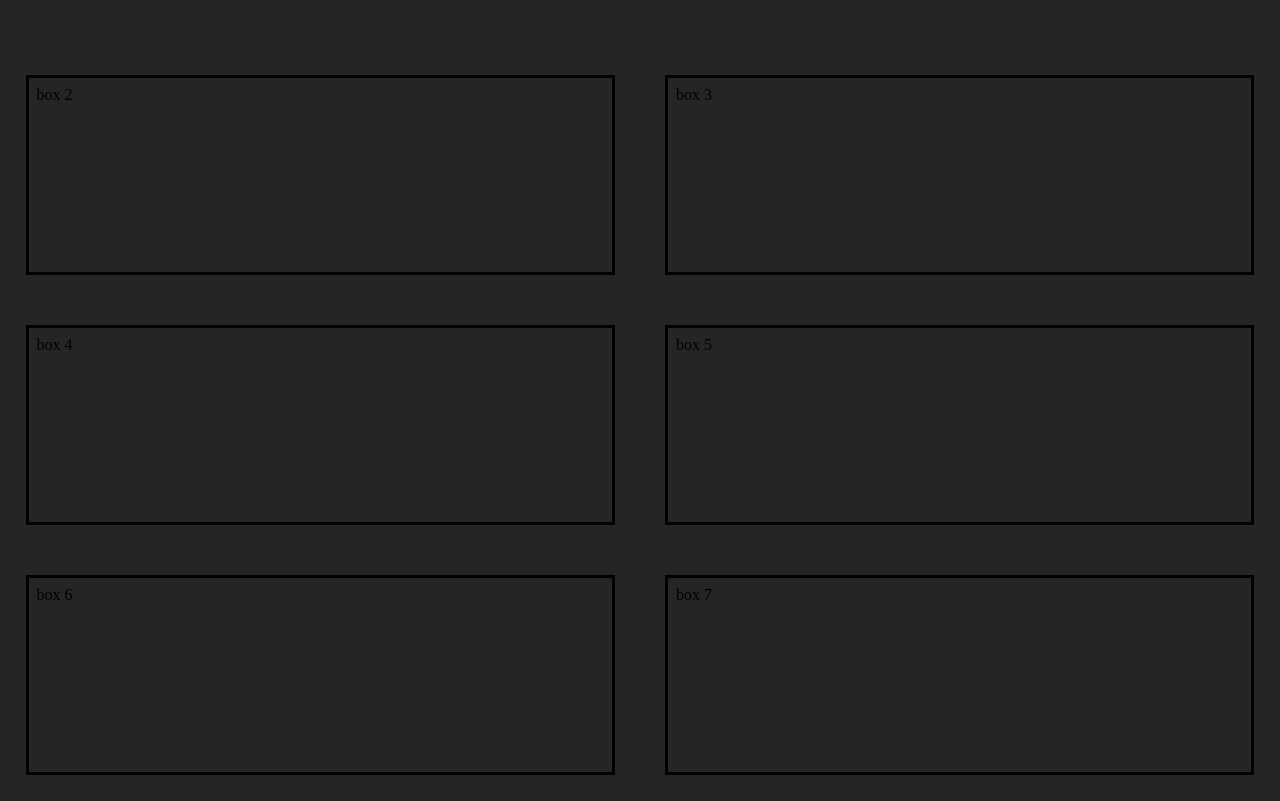
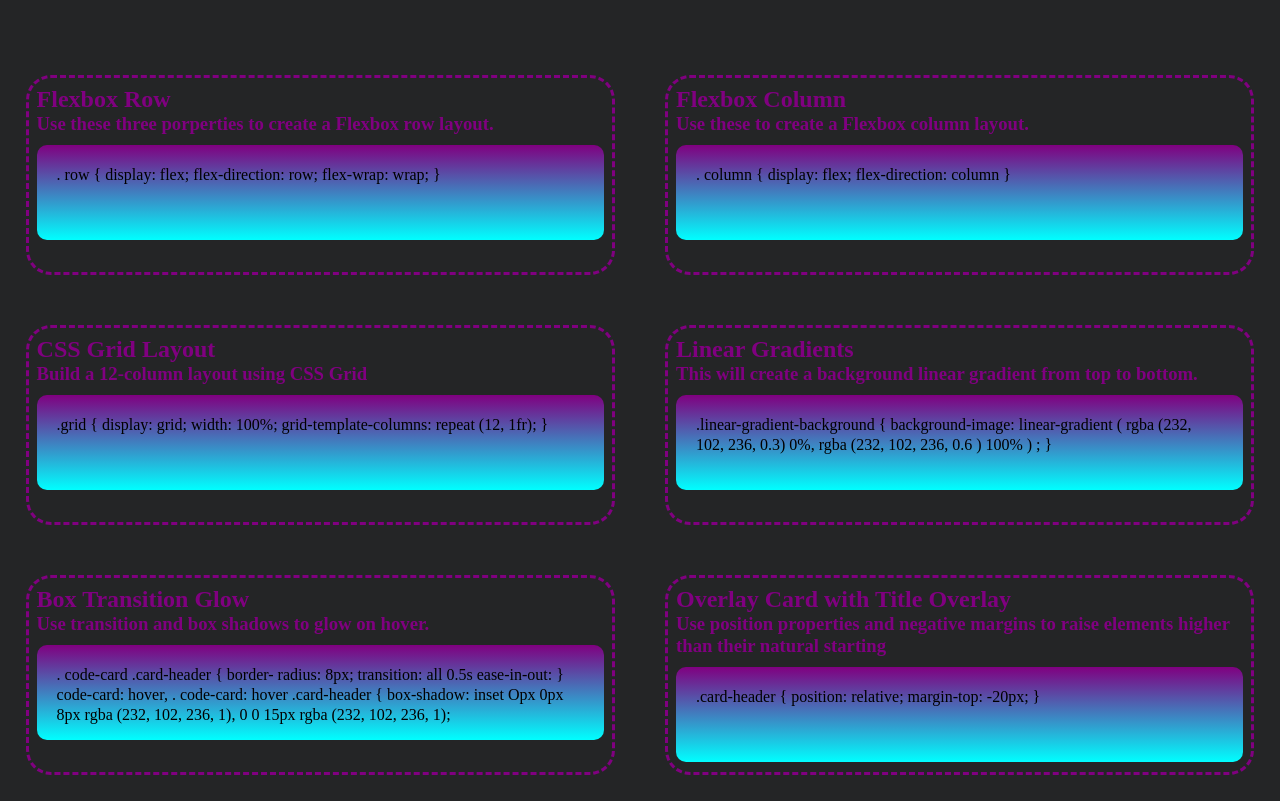
Before and after one commit to LuisM1874/CSS-Project, a plain HTML site: page index.html in a window 1280 px wide. Drawn offline with Linux system fonts and the light colour scheme.

Commit message:
added-text

```diff
--- a/index.html
+++ b/index.html
@@ -9,22 +9,87 @@
 </head>
 
 <body>
- <div id="box1"></div>
-    <div id="grid">
 
-        <div class="box-outlines" id="box2"> box 2</div>
+  <div id="box1"></div>
+    <div id="grid-boxes">
 
-        <div class="box-outlines" id="box3"> box 3</div>
+        <div class="box-outlines" id="box2">
+            <h2>Flexbox Row</h2>
+            <h3>Use these three porperties to create a Flexbox row layout.</h3>
+            <p class="text-box-text">
+                . row {
+                display: flex;
+                flex-direction: row;
+                flex-wrap: wrap;
+                }
+            </p>
+        </div>
 
-        <div class="box-outlines" id="box4"> box 4</div>
+        <div class="box-outlines" id="box3">
+            <h2>Flexbox Column</h2>
+            <h3>Use these to create a Flexbox column layout.</h3>
+            <p class="text-box-text">
+                . column {
+                    display: flex;
+                    flex-direction: column
+                }
+            </p>
+        </div>
 
-        <div class="box-outlines" id="box5"> box 5</div>
+        <div class="box-outlines" id="box4">
+            <h2>CSS Grid Layout</h2>
+            <h3>Build a 12-column layout using CSS Grid</h3>
+            <p class="text-box-text">
+                .grid {
+                    display: grid;
+                    width: 100%;
+                    grid-template-columns:
+                    repeat (12, 1fr);
+                    }
+            </p>
+        </div>
 
-        <div class="box-outlines" id="box6"> box 6</div>
+        <div class="box-outlines" id="box5">
+            <h2>Linear Gradients</h2>
+            <h3>This will create a background linear gradient from top to bottom.</h3>
+            <p class="text-box-text">
+                .linear-gradient-background {
+                    background-image: linear-gradient (
+                    rgba (232, 102, 236, 0.3) 0%, rgba (232, 102, 236, 0.6 ) 100%
+                    ) ;
+                }
+            </p>
+        </div>
 
-        <div class="box-outlines" id="box7"> box 7</div>
+        <div class="box-outlines" id="box6">
+            <h2>Box Transition Glow</h2>
+            <h3>Use transition and box shadows to glow on hover.</h3>
+            <p class="text-box-text">
+                . code-card .card-header {
+                    border- radius: 8px;
+                    transition: all 0.5s ease-in-out:
+                    }
+                    code-card: hover,
+                    . code-card: hover .card-header {
+                    box-shadow: inset Opx 0px 8px rgba (232, 102, 236, 1), 0 0 15px rgba (232, 102, 236, 1);
+            </p>
+        </div>
+
+        <div class="box-outlines" id="box7">
+            <h2>Overlay Card with Title Overlay</h2>
+            <h3>Use position properties and negative margins to raise elements higher than their natural starting</h3>
+            <p class="text-box-text">
+                .card-header {
+                    position: relative;
+                    margin-top: -20px;
+                }
+            </p>
+        </div>
 
     </div>
 
+
+
+    </div>
 </body>
 </html>
--- a/style.css
+++ b/style.css
@@ -14,7 +14,7 @@ body {
     overflow: hidden;
 }
 
-#grid {
+#grid-boxes {
     display: grid;
     margin-top: 75px;
     grid-template-columns: 1fr 1fr;
@@ -23,9 +23,12 @@ body {
     row-gap: 50px;
 }
 
+
+
 .box-outlines{
     padding: 8px;
-    border: solid 3px black;
+    border: dashed 3px purple;
+    border-radius: 25px;
 }
 
 #box1 {
@@ -55,3 +58,21 @@ height: 200px;
 #box7{
 height:200px;
 }
+
+.text-box-text{
+    border-radius: 10px;
+    background-image: linear-gradient(purple, aqua);
+  padding: 20px;
+  line-height: 20px;
+  margin-top: 10px;
+  height: 95px;
+
+}
+
+h2 {
+    color: purple;
+}
+
+h3 {
+    color: purple;
+}
```
